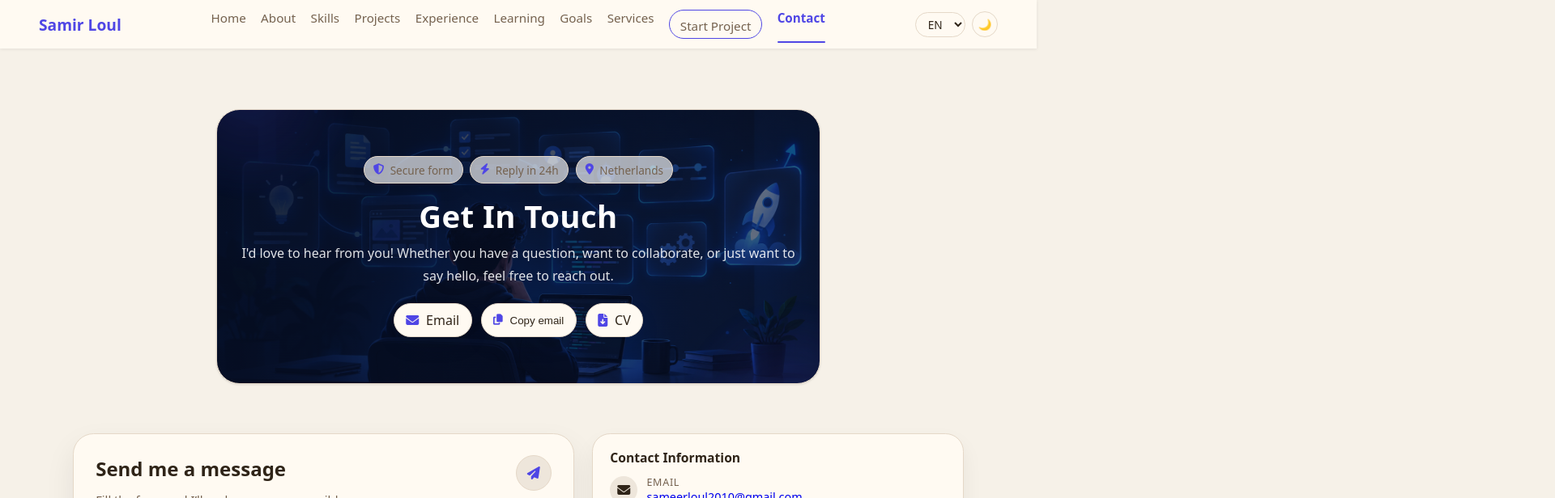
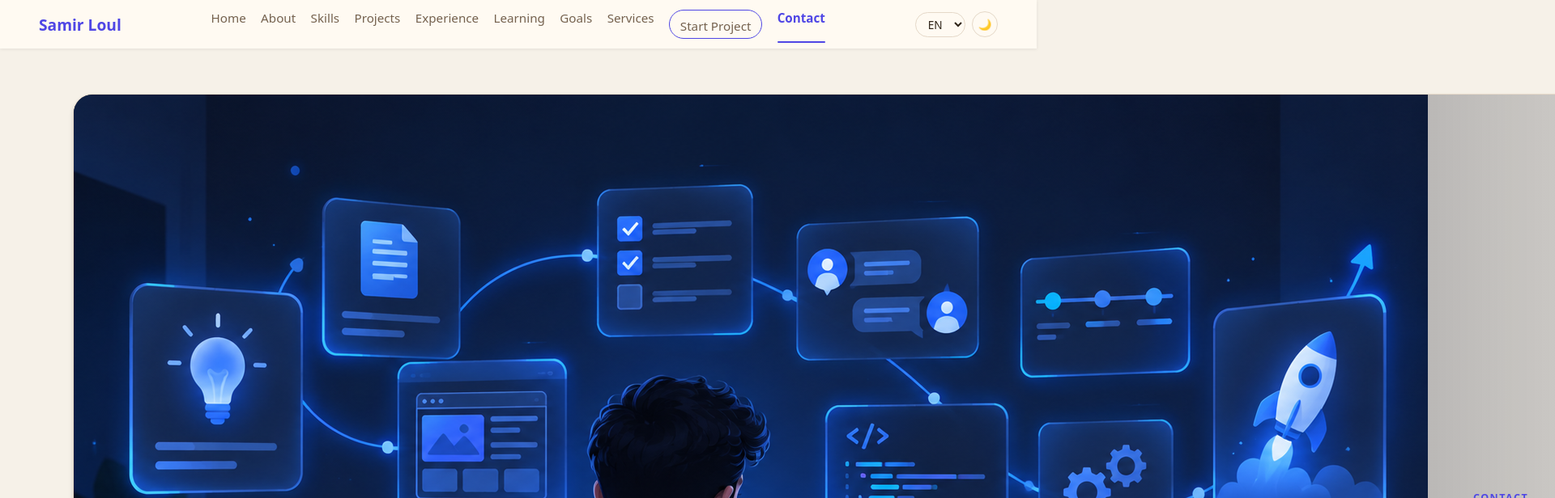
Before and after one commit to samirloul/react_portofolio, a React (Vite) app: page /contact in a window 1280 px wide. Shown: the top 616 px of the page at 81% size, 1920 px wide, since content can reach past the window. Built offline with nearby package versions, Linux system fonts and the light colour scheme; no server answers.

Commit message:
seo: improve contact page image metadata

```diff
--- a/src/pages/Contact.jsx
+++ b/src/pages/Contact.jsx
@@ -1,5 +1,6 @@
 import { useEffect, useMemo, useRef, useState } from "react";
 import ReCAPTCHA from "react-google-recaptcha";
+import PageVisual from "../components/PageVisual.jsx";
 
 const SOCIAL_LINKS = [
   { href: "https://x.com/samirloul", icon: "fa-brands fa-x-twitter" },
@@ -284,7 +285,14 @@ const handleSubmit = async (e) => {
 
   return (
     <section className="contact-page contact-v2">
-      <header className="contact-hero">
+      <PageVisual
+        image="/fotos/contact-samir-loul-software-developer.png"
+        alt="Contact Samir Loul software developer for web development and software opportunities"
+        eyebrow="Contact"
+        title={c.title}
+        text={c.intro}
+      />
+      <header className="contact-hero" style={{ backgroundImage: "none", background: "var(--bg-card)" }}>
         <div className="contact-hero-inner">
           <div className="contact-hero-badges">
             <span className="chip">
@@ -300,9 +308,6 @@ const handleSubmit = async (e) => {
               {c.locationValue}
             </span>
           </div>
-
-          <h1 className="contact-title">{c.title}</h1>
-          <p className="contact-subtitle">{c.intro}</p>
 
           <div className="contact-quick-actions">
             <a
```
